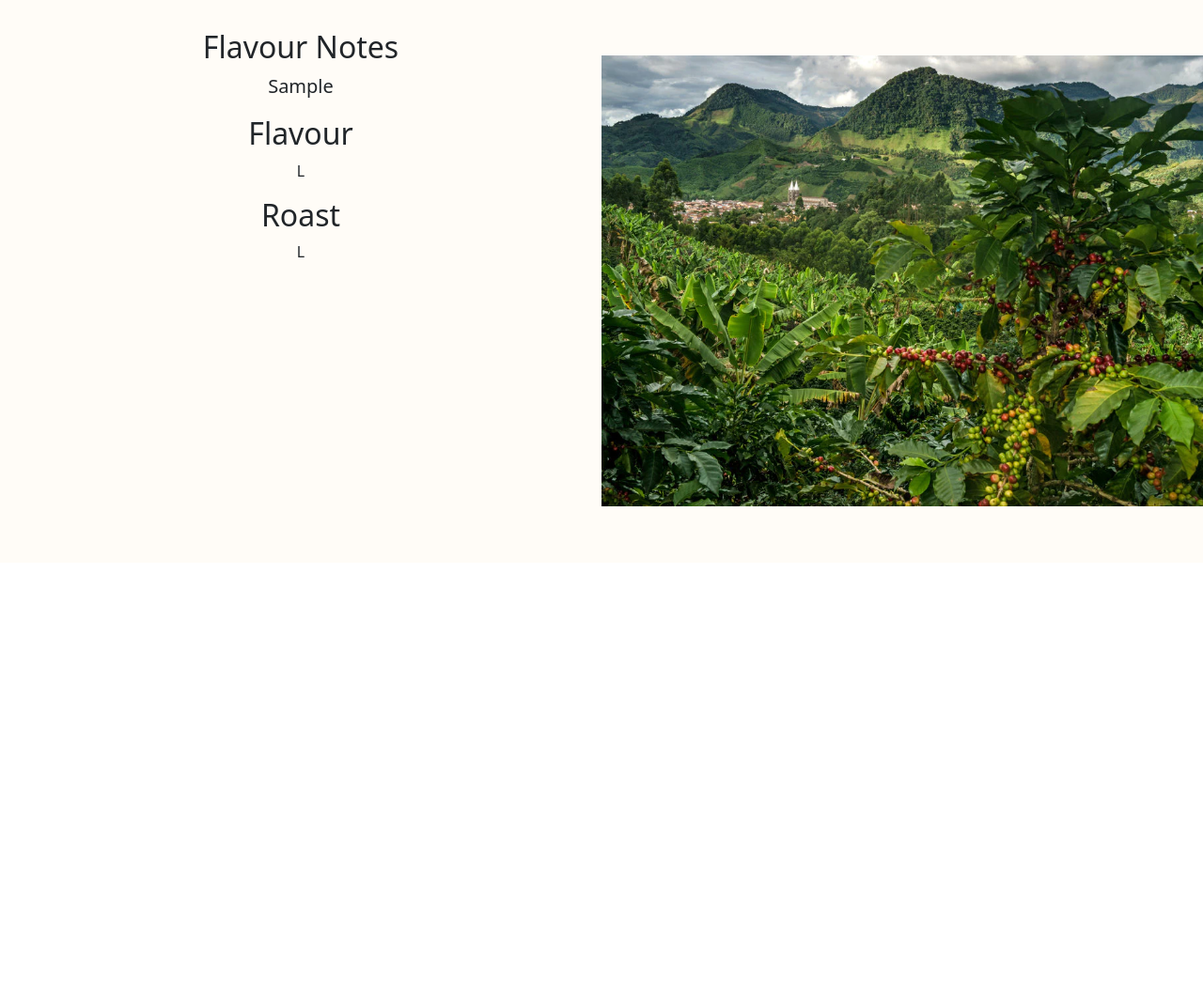
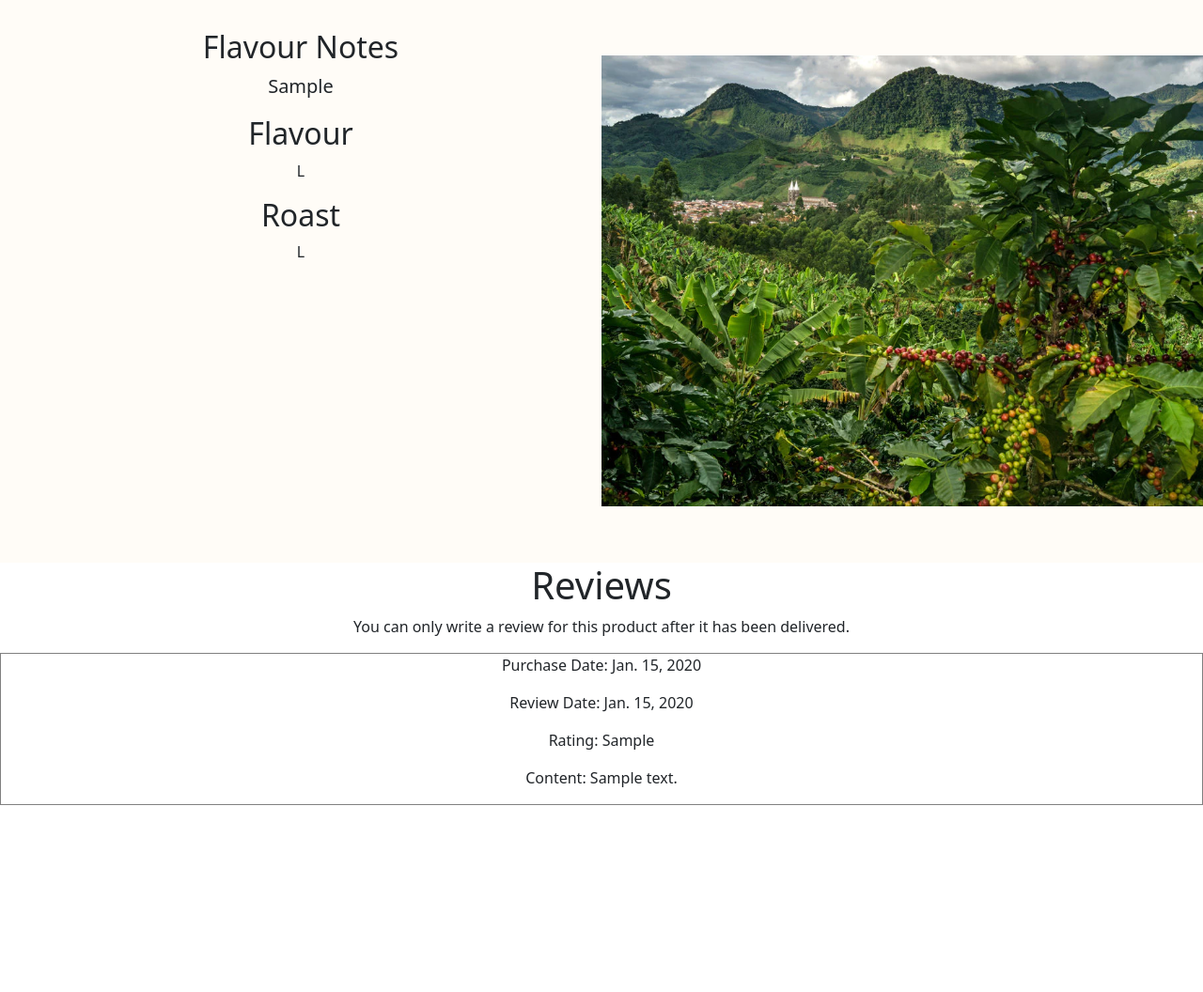
Before and after one commit to rahulraikhy/karma-coffee, a Django app: page /products/1/ in a window 1280 px wide. Shown: the part 777-1833 px from the top of the page at 94% size. Run offline with Django 4.2, Linux system fonts and the light colour scheme; a user stored in the database is signed in; tables that the repository leaves empty hold one stand-in row (values such as "Sample post"); some libraries are stand-ins or nearby versions; some web fonts are replaced.

Commit message:
Review functionality

```diff
--- a/main_app/admin.py
+++ b/main_app/admin.py
@@ -1,7 +1,8 @@
 from django.contrib import admin
-from .models import Product, Order, OrderItem
+from .models import Product, Order, OrderItem, Review
 
 # Register your models here.
 admin.site.register(Product)
 admin.site.register(Order)
 admin.site.register(OrderItem)
+admin.site.register(Review)
--- a/main_app/models.py
+++ b/main_app/models.py
@@ -67,3 +67,20 @@ class OrderItem(models.Model):
 
     def get_total_item_price(self):
         return self.product.price * self.quantity
+
+
+
+class Review(models.Model):
+    purchase_date = models.DateField('Purchased Date', default="2023-08-15")
+    review_date = models.DateField('Review Date', default="2023-08-17")
+    content = models.TextField(max_length=250)
+    rating = models.CharField(max_length=1, default='5')
+
+    product = models.ForeignKey(Product, on_delete=models.CASCADE, related_name='reviews')
+    user = models.ForeignKey(User, on_delete=models.CASCADE)
+
+    def __str__(self):
+        return f"Purchased Date: {self.purchase_date} / Review Date: {self.review_date} / Product: { self.product.name } / "
+
+    class Meta:
+        ordering = ['-purchase_date']
--- a/main_app/templates/products/detail.html
+++ b/main_app/templates/products/detail.html
@@ -68,6 +68,31 @@
     </div>
   </div>
 </div>
+
+<div>
+    <h1>Reviews</h1>
+
+    {% if not request.user.is_authenticated %}
+        <p>Log in to leave a review</p>
+    {% elif review_form %}
+            <form action="{% url 'add_review' product.id %}" method="POST">
+                {% csrf_token %}
+                {{ review_form.as_p }}
+                <button type="submit">Add Review</button>
+            </form>
+    {% else %}
+        <p>You can only write a review for this product after it has been delivered.</p>
+    {% endif %}
+
+    {% for review in product.reviews.all %}
+        <div style="border: 1px solid grey">
+            <p>Purchase Date: {{ review.purchase_date }}</p>
+            <p>Review Date: {{ review.review_date }}</p>
+            <p>Rating: {{ review.rating }}</p>
+            <p>Content: {{ review.content }}</p>
+        </div>
+    {% endfor %}
+</div>
 </main>
 
 {% endblock %}
--- a/main_app/urls.py
+++ b/main_app/urls.py
@@ -8,6 +8,7 @@ urlpatterns = [
     path('learn/', views.learn, name='learn'),
     path('products/', views.products_index, name='index'),
     path('products/<int:product_id>/', views.products_detail, name='detail'),
+    path('products/<int:product_id>/add_review', views.add_review, name='add_review'),
     path('accounts/signup/', views.signup, name='signup'),
     path('cart/', views.cart, name='cart'),
     path('products/<int:product_id>/add/',
--- a/main_app/views.py
+++ b/main_app/views.py
@@ -11,7 +11,9 @@ from django.contrib import messages
 from django.contrib.auth.forms import UserCreationForm
 from django.contrib.auth.decorators import login_required
 from django.contrib.auth.mixins import LoginRequiredMixin
-from .models import Product, Order, OrderItem
+from .models import Product, Order, OrderItem, Review, User
+
+from .forms import ReviewForm
 
 stripe.api_key = settings.STRIPE_API_KEY_HIDDEN
 
@@ -37,9 +39,42 @@ def products_index(request):
 
 def products_detail(request, product_id):
     product = Product.objects.get(id=product_id)
+
+    # id_list = product.review.all().values_list('id')
+    # reviews_for_product = Review.objects.filter(id__in=id_list)
+    if request.user.is_authenticated:
+        user = request.user
+        delivered_orders = Order.objects.filter(user=user, status='D', orderitem__product=product)
+
+        if delivered_orders.exists():
+            review_form = ReviewForm()
+        else:
+            review_form = None
+
+    reviews_for_product = product.reviews.all()
+
     return render(request, 'products/detail.html', {
-        'product': product
+        'product': product,
+        'review_form': review_form,
+        'reviews': reviews_for_product
     })
+
+
+def add_review(request, product_id):
+    form = ReviewForm(request.POST)
+
+    if form.is_valid():
+        product = Product.objects.get(id=product_id)
+        # user = User.objects.get(id=user_id)
+        user_id = request.user.id
+
+        new_review = form.save(commit=False)
+        new_review.product = product
+        new_review.user_id = user_id
+        new_review.save()
+
+    return redirect('detail', product_id)
+
 
 
 def signup(request):
```
Also changed, not shown: main_app/forms.py (+7 -0 lines).
